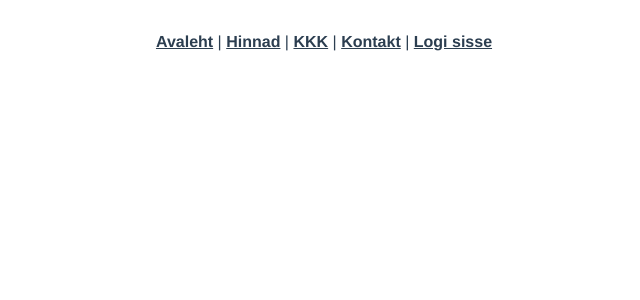
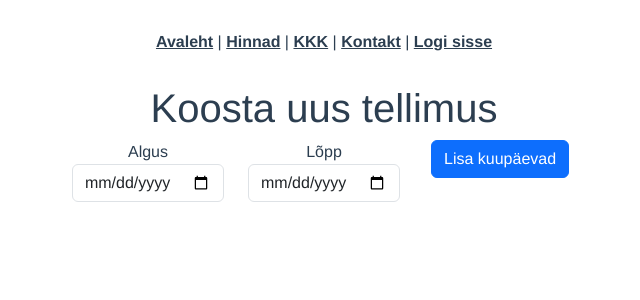
Before and after one commit to ivohunt/rentfront, a Vue app: page /order in a window 1280 px wide. Shown: the top 300 px of the page, without its empty margins (316-956 px from the left). Built offline with nearby package versions, Linux system fonts and the light colour scheme.

Commit message:
Tegime asju korda

```diff
--- /dev/null
+++ b/src/service/OrderService.js
@@ -0,0 +1,8 @@
+import axios from "axios";
+
+export default {
+    sendOrderDatesRequest(userId) {
+        return axios.post('/order', userId)
+    },
+
+}
--- a/src/views/order/OrderAddView.vue
+++ b/src/views/order/OrderAddView.vue
@@ -1,15 +1,65 @@
 <template>
+  <div>
 
+    <div class="row"><h1>Koosta uus tellimus</h1>
+    </div>
+
+    <div class="row mx-auto d-inline-flex justify-content-xxl-center">
+
+      <div class="col-4">
+        <label for="startDate">Algus</label>
+        <input v-model="orderStart" id="startDate" class="form-control" type="date"/>
+      </div>
+      <div class="col-4">
+        <label for="endDate">Lõpp</label>
+        <input v-model="orderEnd" id="endDate" class="form-control" type="date"/>
+      </div>
+
+      <div class="col-4">
+        <button @click="sendOrderDates" type="submit" class="btn btn-primary">Lisa kuupäevad</button>
+      </div>
+
+    </div>
+
+  </div>
 </template>
 
 <script>
+import OrderService from "@/service/OrderService";
+
 export default {
   name: 'OrderView',
   data() {
-    return {}
+    return {
+      userId: '',
+
+      orderDatesResponse: {
+        orderStart: '',
+        orderEnd: ''
+      }
+
+    }
   },
-  methods: {},
-  mounted() {
+  methods: {
+
+    sendOrderDates() {
+
+      OrderService.sendOrderDatesRequest(this.userId)
+          .then(response => handleSendOrderDatesResponse(response))
+          .catch(error => handleSendOrderDatesError(error))
+
+      alert("Läks teele")
+    },
+
+
+    handleSendOrderDatesResponse(response) {
+      this.orderDatesResponse = response.data
+
+
+
+    },
+    mounted() {
+    }
   }
 }
 </script>
--- a/src/views/user/LoginView.vue
+++ b/src/views/user/LoginView.vue
@@ -76,7 +76,6 @@ export default {
       this.loginResponse = response.data
       sessionStorage.setItem('userId', this.loginResponse.userId)
       sessionStorage.setItem('roleName', this.loginResponse.roleName)
-      sessionStorage.setItem('authToken', this.loginResponse.token)
       this.$emit('event-user-logged-in')
       NavigationService.navigateToHomeView()
     },
```
